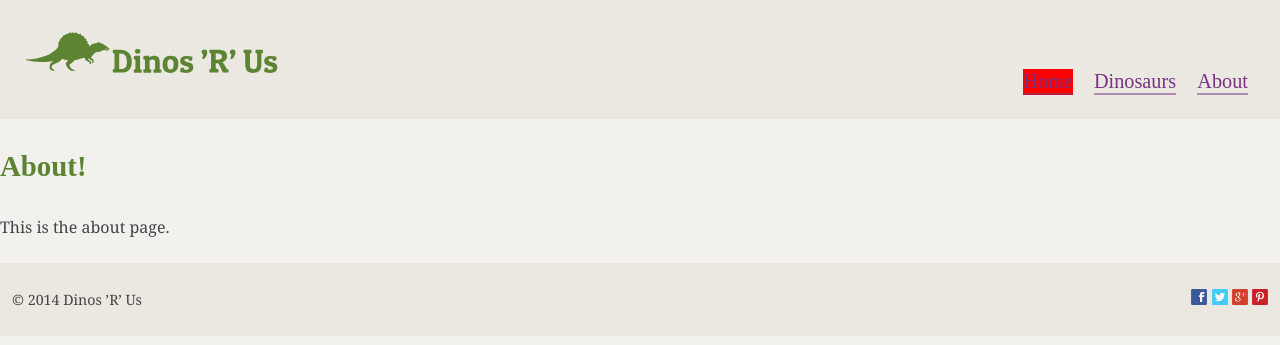
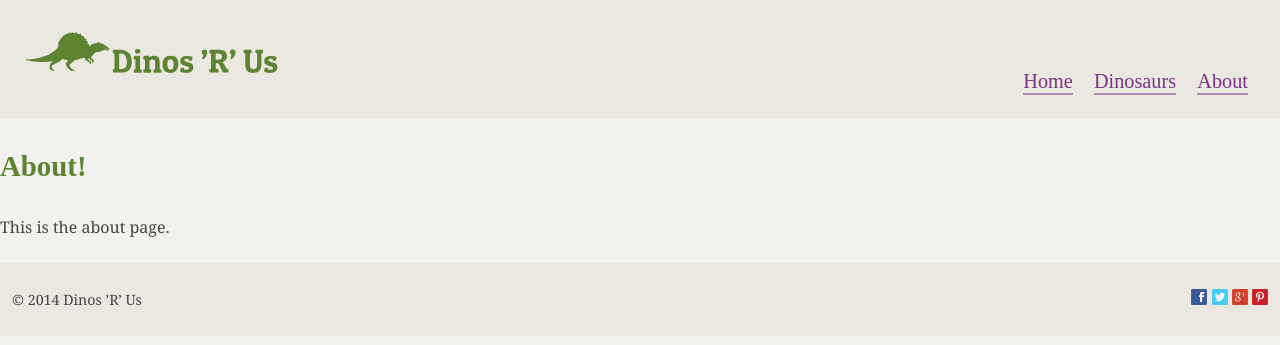
Before and after one commit to lorefranko/inclass-ecommerce, a Jekyll site: the page built from about.html, in a window 1280 px wide. Shown: the top 345 px of the page. Built offline with Jekyll 4.4.1, drawn with Linux system fonts in a browser that asks for light colours; some web fonts are replaced.

Commit message:
Added class="{% if page.url == '/' %}current{% endif %}"
this is to highlight just the current page… and add single
characteristics to each

```diff
--- a/_layouts/default.html
+++ b/_layouts/default.html
@@ -30,13 +30,13 @@
     <nav class="unit unit-s-1 unit-m-1 unit-l-2-3">
       <ul class="list-group giga brand-family push-0 nav">
         <li class="list-group-item list-group-item-inline">
-          <a class="current" href="{{site.baseurl}}/">Home</a>
+          <a class="{% if page.url == '/' %}current{% endif %}" href="{{site.baseurl}}/">Home</a>
         </li>
         <li class="list-group-item list-group-item-inline">
-          <a href="{{site.baseurl}}/dinos/">Dinosaurs</a>
+          <a class="{% if page.url == '/dinasours/' %}current{% endif %}"href="{{site.baseurl}}/dinos/">Dinosaurs</a>
         </li>
         <li class="list-group-item list-group-item-inline">
-          <a href="{{site.baseurl}}/about/">About</a>
+          <a class="{% if page.url == '/about/' %}current{% endif %}" href="{{site.baseurl}}/about/">About</a>
         </li>
       </ul>
     </nav>
```
